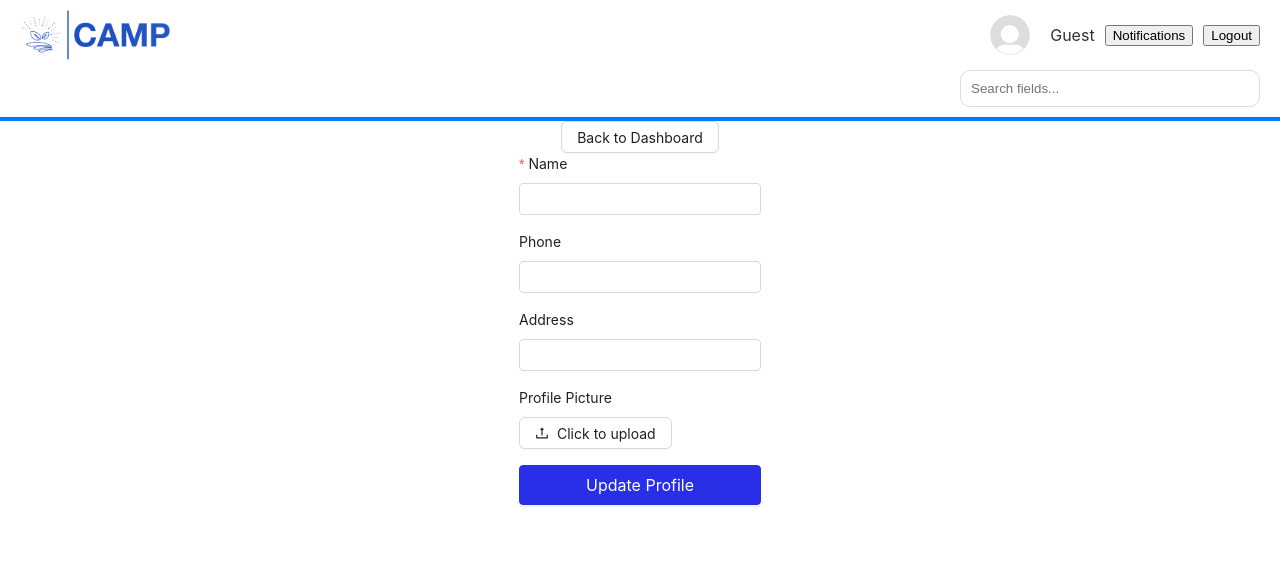
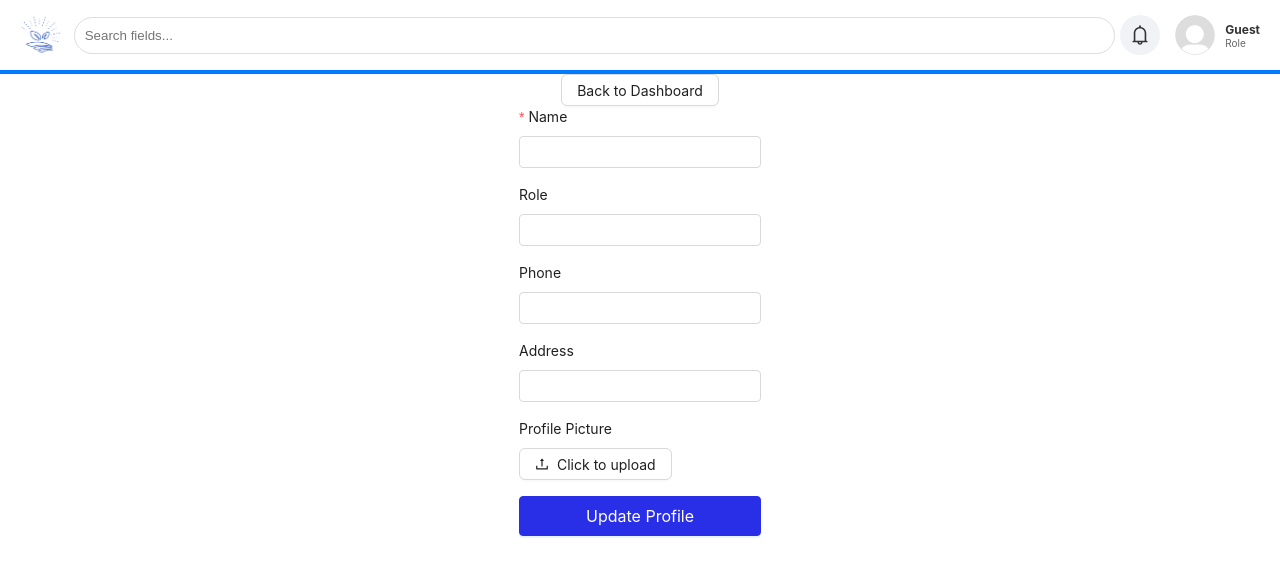
Before and after one commit to hashim1213/CAMP, a React (Create React App) app: page /profile in a window 1280 px wide. Shown: the top 576 px of the page. Built offline with nearby package versions, Linux system fonts and the light colour scheme; no server answers.

Commit message:
updated the UI

```diff
--- a/src/AddFieldModal.js
+++ b/src/AddFieldModal.js
@@ -73,7 +73,7 @@ const AddFieldModal = ({ isVisible, onSubmit, onCancel }) => {
 
   <Form.Item>
           <Button type="primary" htmlType="submit">Submit</Button>
-          <Button type="default" onClick={onCancel} style={{ marginLeft: '10px' }}> // Use the onCancel prop
+          <Button type="default" onClick={onCancel} style={{ marginLeft: '10px' }}>
             Cancel
           </Button>
         </Form.Item>
--- a/src/App.js
+++ b/src/App.js
@@ -11,6 +11,7 @@ import 'leaflet/dist/leaflet.css';
 import FarmView from './FarmView';
 import FieldsView from './FieldsView';
 import NotFound from './NotFound';
+import FieldDetail from './FieldDetail';
 function App() {
   return (
     <Router>
@@ -25,6 +26,7 @@ function App() {
           <Route path="/farms/:farmId" element={<FarmView />} />
           <Route path="/profile" element={<Profile />} />
           <Route path="/farms/:farmId/fields" element={<FieldsView />} />
+          <Route path="/fields/:fieldId" element={<FieldDetail />} />
           <Route path="*" element={<NotFound />} />
         </Routes>
       </div>
--- a/src/Dashboard.css
+++ b/src/Dashboard.css
@@ -15,23 +15,23 @@
     width: 40px; /* Adjust size as needed */
     height: 40px; /* Adjust size as needed */
     border-radius: 50%; /* Make it round */
-    margin-right: 10px;
+
   }
 
 /* Adjusting the container of the search bar */
 .search-bar {
     width: 100%;
     display: flex;
-    justify-content: flex-end; /* Aligns the search bar to the right */
-    padding-top: 10px; /* Adds some space above the search bar */
+    justify-content: center; /* Aligns the search bar to the right */
+     /* Adds some space above the search bar */
   }
 
   /* Styling for the search bar input */
   .search-bar input {
     width: 100%;
-    max-width: 300px; /* Adjusts the maximum width of the input */
+     /* Adjusts the maximum width of the input */
     padding: 10px;
-    border-radius: 10px;
+    border-radius: 34px;
     border: 1px solid #ddd;
     outline: none;
   }
@@ -57,6 +57,7 @@
   .user-info {
     display: flex;
     align-items: center;
+    object-fit: cover; /* Ensures the image covers the area without distortion */
     justify-content: center;
     gap: 10px; /* Adjusts space between items */
   }
@@ -120,3 +121,50 @@
       width: 90%; /* Adjust based on preference */
     }
   }
+  /* Existing styles remain unchanged */
+
+/* Styling for the notification bell icon */
+.user-actions {
+  display: flex;
+  align-items: center;
+  gap: 10px; /* Adds space between the notification icon and profile picture */
+}
+
+.notification-bell, .user-profile-pic {
+  width: 40px;
+  height: 40px;
+  border-radius: 50%;
+  margin-left: 5px;
+  display: flex;
+  justify-content: center;
+  align-items: center;
+}
+
+.notification-bell {
+  background-color: #f0f2f5; /* Ensure background color is visible */
+  font-size: 20px; /* Adjust based on your preference */
+  padding: 8px; /* Adjust padding to ensure the icon is centered */
+}
+
+/* Ensure the Ant Design dropdown aligns items correctly */
+.ant-dropdown-link {
+  display: flex;
+  align-items: center;
+}
+/* Add these styles to your Dashboard.css */
+.user-details {
+  display: flex;
+  flex-direction: column;
+  align-items: flex-start; /* Aligns the text to the left */
+}
+
+
+.user-name {
+  font-size: 12px; /* Adjust as needed */
+  font-weight: bold; /* Makes the name stand out */
+}
+
+.user-role {
+  font-size: 10px; /* Smaller than the name */
+  color: #666; /* Slightly muted color */
+}
--- a/src/FarmCard.js
+++ b/src/FarmCard.js
@@ -1,11 +1,11 @@
 import React from 'react';
 import { useNavigate } from 'react-router-dom';
-import { UserOutlined, PhoneOutlined, EnvironmentOutlined } from '@ant-design/icons';
+import { UserOutlined, PhoneOutlined, EnvironmentOutlined, FieldNumberOutlined } from '@ant-design/icons';
 import './FarmCard.css'; // Make sure to import your CSS
 import { ShareAltOutlined } from '@ant-design/icons';
 import { Tooltip } from 'antd';
 
-const FarmCard = ({ farm, teamMembers = [] }) => {
+const FarmCard = ({ farm, teamMembers = [], numberOfFields, totalAcres }) => {
   const navigate = useNavigate();
 
   const handleClick = () => {
@@ -29,6 +29,7 @@ const FarmCard = ({ farm, teamMembers = [] }) => {
       <div className="contact-info">
         <p><UserOutlined /> Contact: {farm.contactName}</p>
         <p><PhoneOutlined /> Phone: {farm.phoneNumber}</p>
+        <p><FieldNumberOutlined /> Fields: {numberOfFields} (Total acres: {totalAcres})</p>
       </div>
       {farm.sharedWith && farm.sharedWith.length > 0 && (
         <Tooltip title={sharedWithContent} placement="top">
--- /dev/null
+++ b/src/FieldCard.css
@@ -0,0 +1,25 @@
+.field-card {
+    /* Apply general styling to the card */
+    margin: 10px 0;
+    border-radius: 8px;
+    box-shadow: 0 4px 8px rgba(0, 0, 0, 0.1);
+}
+
+.field-card .ant-card-head-title {
+    /* Center the title */
+    text-align: center;
+}
+
+.field-card .ant-card-body {
+    /* Align the content to the left */
+    text-align: left;
+}
+
+.field-card p {
+    margin-bottom: 10px;
+    line-height: 1.5;
+}
+
+.field-card .anticon {
+    margin-right: 8px;
+}
--- /dev/null
+++ b/src/FieldCard.js
@@ -0,0 +1,42 @@
+import React from 'react';
+import { Card } from 'antd';
+import {
+  EnvironmentOutlined,
+  FileTextOutlined,
+  AreaChartOutlined,
+} from '@ant-design/icons';
+import './FieldCard.css'; // Ensure you create and import your CSS for styling
+import { useNavigate } from 'react-router-dom';
+
+const FieldCard = ({ field }) => {
+  const navigate = useNavigate();
+
+const handleClick = () => {
+  navigate(`/fields/${field.id}`); // Navigate to FieldDetail view
+};
+  return (
+    <Card title={field.name} bordered={false} className="field-card" onClick={handleClick}>
+      <p>
+        <EnvironmentOutlined /> Address: {field.address}
+      </p>
+      <p>
+        <AreaChartOutlined /> Acres: {field.acres}
+      </p>
+      <p>
+        <FileTextOutlined /> Soil Type: {field.soilType}
+      </p>
+      {field.notes && (
+        <p>
+          <FileTextOutlined /> Notes: {field.notes}
+        </p>
+      )}
+      {field.boundary && (
+        <p>
+          <FileTextOutlined /> Boundary: {field.boundary}
+        </p>
+      )}
+    </Card>
+  );
+};
+
+export default FieldCard;
--- a/src/FieldsView.js
+++ b/src/FieldsView.js
@@ -1,20 +1,24 @@
 import React, { useEffect, useState } from 'react';
 import { useParams } from 'react-router-dom';
 import { db } from './firebase-config';
-import { collection, getDocs, addDoc } from 'firebase/firestore';
+import { doc, getDoc, collection, getDocs, addDoc } from  'firebase/firestore';
 import { Form, Input, Button, Select, InputNumber, Card, Row, Col } from 'antd';
 import './FieldsView.css'; // Make sure your CSS file is imported
-import { Modal } from 'antd';
 import Header from './Header';
 import AddFieldModal from './AddFieldModal';
+import FieldCard from './FieldCard';
+import { ArrowLeftOutlined } from '@ant-design/icons';
+import { useNavigate } from 'react-router-dom';
 
 const { TextArea } = Input;
 const { Option } = Select;
 
 const FieldsView = () => {
+    const navigate = useNavigate();
     const { farmId } = useParams();
     const [fields, setFields] = useState([]);
     const [form] = Form.useForm();
+    const [farmName, setFarmName] = useState('');
     const [isAddFieldModalVisible, setIsAddFieldModalVisible] = useState(false);
 
     const fetchFields = async () => {
@@ -22,16 +26,18 @@ const FieldsView = () => {
       const data = await getDocs(fieldsCollectionRef);
       setFields(data.docs.map((doc) => ({ ...doc.data(), id: doc.id })));
     };
-    const showAddFieldModal = () => {
-        setIsAddFieldModalVisible(true);
+     // Function to fetch the farm's details
+     const fetchFarmDetails = async () => {
+      const farmRef = doc(db, "farms", farmId);
+      const farmSnap = await getDoc(farmRef);
+      if (farmSnap.exists()) {
+          setFarmName(farmSnap.data().name); // Assuming the farm document has a 'name' field
+      } else {
+          console.log("No such farm!");
+      }
   };
-
-      const handleAddFieldCancel = () => {
-        setIsAddFieldModalVisible(false);
-      };
-
-
     useEffect(() => {
+      fetchFarmDetails();
       fetchFields();
     }, [farmId]);
 
@@ -59,31 +65,29 @@ const FieldsView = () => {
       return (
         <div>
             <Header />
-      <h2>Fields for Farm {farmId}</h2>
-      <Button type="primary" onClick={() => setIsAddFieldModalVisible(true)} style={{ marginBottom: 16 }}>
+
+
+            <div className="fields-header">
+                <ArrowLeftOutlined onClick={() => navigate('/dashboard')} style={{ marginRight: 16, cursor: 'pointer' }} />
+                <span style={{ flex: 1 }}><h2>{farmName}</h2></span>
+                <Button className="add-field-btn" onClick={() => setIsAddFieldModalVisible(true)}>
                     Add Field
                 </Button>
+            </div>
 
+            <div className="fields-container"> {/* Container for padding and possibly other styles */}
+            <div className="fields-grid"> {/* Grid container */}
+               {fields.map((field) => (
+                <FieldCard key={field.id} field={field} />
+               ))}
+           </div>
+          </div>
 
-    <Row gutter={[16, 16]} className="fields-grid">
-  {fields.map((field) => (
-    <Col span={60} key={field.id}>
-      <Card title={field.name} bordered={false} className="field-card">
-        <p><strong>Address:</strong> {field.address}</p>
-        <p><strong>Acres:</strong> {field.acres}</p>
-        <p><strong>Soil Type:</strong> {field.soilType}</p>
-        <p><strong>Notes:</strong> {field.notes}</p>
-        <p><strong>Boundary:</strong> {field.boundary}</p>
-      </Card>
-    </Col>
-  ))}
-</Row>
             <AddFieldModal
                 isVisible={isAddFieldModalVisible}
                 onSubmit={addField}
                 onCancel={() => setIsAddFieldModalVisible(false)}
             />
-
         </div>
     );
 };
--- a/src/Header.js
+++ b/src/Header.js
@@ -2,11 +2,13 @@ import React, { useEffect, useState } from 'react';
 import { useNavigate } from 'react-router-dom';
 import { signOut } from 'firebase/auth';
 import { doc, getDoc } from "firebase/firestore";
-import { useAuth } from './context/AuthContext'; // Adjust the path based on your project structure
+import { useAuth } from './context/AuthContext';
 import logoImg from './logo.png';
 import gprofilePic from './profile.png';
-import './Dashboard.css'; // Adjust the CSS path if necessary
-import { auth, db } from './firebase-config'; // Adjust the path based on your project structure
+import './Dashboard.css';
+import { auth, db } from './firebase-config';
+import { Menu, Dropdown } from 'antd';
+import { BellOutlined, PoweroffOutlined, EditOutlined, UserOutlined } from '@ant-design/icons';
 
 const Header = () => {
     const navigate = useNavigate();
@@ -14,7 +16,6 @@ const Header = () => {
     const [userDetails, setUserDetails] = useState(null);
 
     useEffect(() => {
-        // Fetch user details only if currentUser is available
         const fetchUserDetails = async () => {
             if (currentUser) {
                 const docRef = doc(db, "users", currentUser.uid);
@@ -39,10 +40,27 @@ const Header = () => {
             console.error("Error logging out:", error);
         }
     };
-
     const goToProfile = () => {
         navigate('/profile');
     };
+    const profileMenu = (
+        <Menu>
+            <Menu.Item key="1" icon={<EditOutlined />} onClick={goToProfile}>
+                Edit Profile
+            </Menu.Item>
+            <Menu.Item key="2" icon={<PoweroffOutlined />} onClick={handleLogout}>
+                Logout
+            </Menu.Item>
+        </Menu>
+    );
+
+    const notificationMenu = (
+        <Menu>
+            {/* Populate with actual notifications */}
+            <Menu.Item key="1">Notification 1</Menu.Item>
+            <Menu.Item key="2">Notification 2</Menu.Item>
+        </Menu>
+    );
 
     return (
         <header className="dashboard-header">
@@ -50,15 +68,23 @@ const Header = () => {
                 <div className="logo">
                     <img src={logoImg} alt="Logo" />
                 </div>
-                <div className="user-info" onClick={goToProfile}>
-                    <img src={userDetails?.profilePic || gprofilePic} alt="Profile" className="user-profile-pic" />
-                    <span className="user-name">{userDetails?.name || 'Guest'}</span>
-                    <button className="notifications-btn">Notifications</button>
-                    <button className="logout-btn" onClick={handleLogout}>Logout</button>
+                <div className="search-bar">
+                    <input type="text" placeholder="Search fields..." />
                 </div>
-            </div>
-            <div className="search-bar">
-                <input type="text" placeholder="Search fields..." />
+                <div className="user-actions">
+                    <Dropdown overlay={notificationMenu} trigger={['click']}>
+                        <BellOutlined className="icon-action notification-bell" />
+                    </Dropdown>
+                    <div className="user-info">
+                        <Dropdown overlay={profileMenu} trigger={['click']} placement="bottomLeft" arrow={{ pointAtCenter: true }}>
+                            <img src={userDetails?.profilePic || gprofilePic} alt="Profile" className="user-profile-pic" />
+                        </Dropdown>
+                        <div className="user-details">
+                            <span className="user-name">{userDetails?.name || 'Guest'}</span>
+                            <span className="user-role">{userDetails?.role || 'Role'}</span>
+                        </div>
+                    </div>
+                </div>
             </div>
         </header>
     );
--- a/src/Profile.js
+++ b/src/Profile.js
@@ -26,8 +26,10 @@ const Profile = () => {
             const userData = docSnap.data();
             form.setFieldsValue({
               name: userData.name,
+              role: userData.role,
               phone: userData.phone,
               address: userData.address,
+
             });
             // Handle setting existing profile picture if available
             if (userData.profilePic) {
@@ -46,19 +48,22 @@ const Profile = () => {
 
     const handleUpdateProfile = async (values) => {
       let profilePicUrl = '';
-    if (fileList.length > 0) {
-      const file = fileList[0].originFileObj;
+      if (fileList.length > 0 && fileList[0].originFileObj) {
+        const file = fileList[0].originFileObj; // Ensure this object exists and is correct
         profilePicUrl = await uploadProfilePic(currentUser.uid, file);
+      } else {
+        console.error("No file selected for upload.");
       }
 
       try {
-      await updateProfile(currentUser.uid, values.name, profilePicUrl, values.phone, values.address);
+        await updateProfile(currentUser.uid, values.name, profilePicUrl,values.role, values.phone, values.address);
         console.log("Profile updated successfully.");
         navigate('/dashboard');
       } catch (error) {
         console.error("Error updating profile:", error);
       }
     };
+
 
   const handleUploadChange = ({ fileList: newFileList }) => {
     setFileList(newFileList);
@@ -73,6 +78,9 @@ const Profile = () => {
 
         <Form form={form} layout="vertical" onFinish={handleUpdateProfile}>
           <Form.Item name="name" label="Name" rules={[{ required: true, message: 'Please input your name!' }]}>
+            <Input />
+          </Form.Item>
+          <Form.Item name="role" label="Role">
             <Input />
           </Form.Item>
           <Form.Item name="phone" label="Phone">
```
Also changed, not shown: src/FarmView.js (+22 -9 lines), src/FieldDetail.js (added, +28 -0 lines), src/FieldsView.css (+26 -0 lines), src/logo.png, src/logo_full.png (added). Lines whose indentation alone changed are shown as unchanged.
